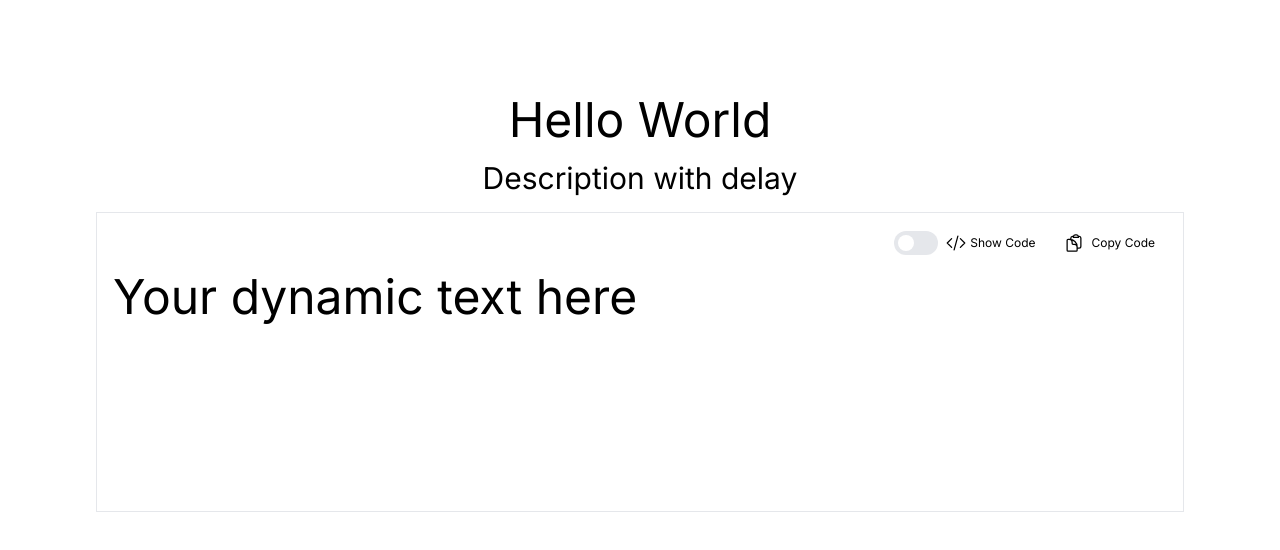
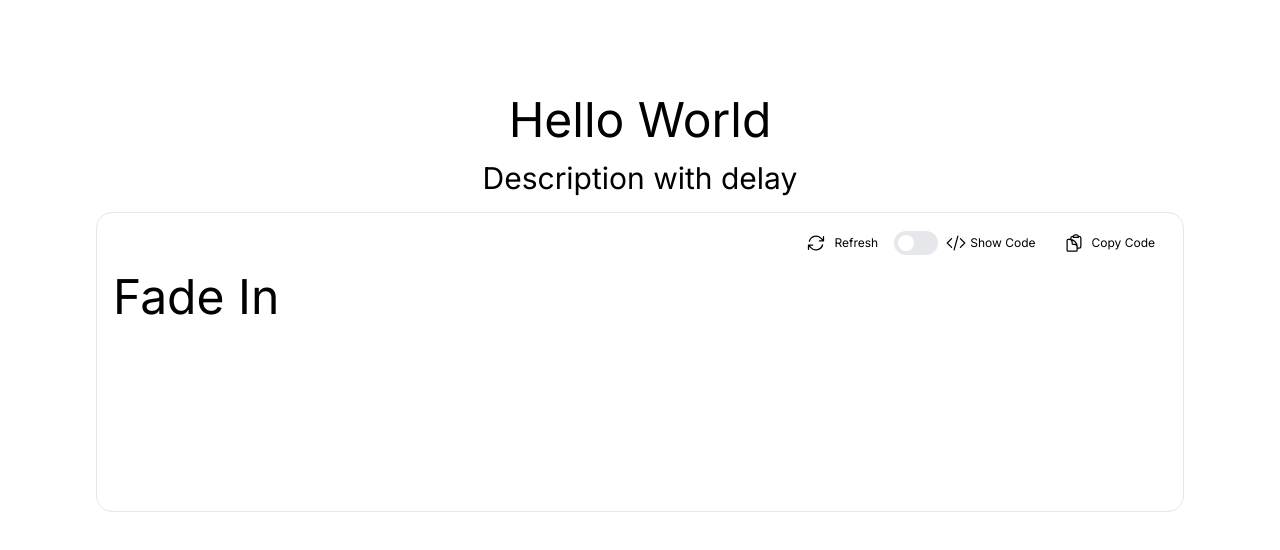
Before and after one commit to EMurrell/Motion-Repo, a Next.js app: page / in a window 1280 px wide. Shown: the top 550 px of the page. Built offline with nearby package versions, Linux system fonts and the light colour scheme.

Commit message:
update styles

```diff
--- a/app/components/Toggle.tsx
+++ b/app/components/CodePreview.tsx
@@ -9,9 +9,10 @@ import {
   CodeBracketIcon,
   ClipboardDocumentIcon,
   ClipboardDocumentCheckIcon,
+  ArrowPathIcon,
 } from "@heroicons/react/24/outline";
 
-interface ToggleProps {
+interface CodePreviewProps {
   animationComponent: ComponentType<{
     children: ReactNode;
     [key: string]: any;
@@ -21,23 +22,40 @@ interface ToggleProps {
   text: string;
 }
 
-export default function Toggle({
+export default function CodePreview({
   animationComponent: AnimationComponent,
   code,
   animationProps = {},
   text,
-}: ToggleProps) {
+}: CodePreviewProps) {
   const [showCode, setShowCode] = useState(false);
   const [copied, setCopied] = useState(false);
+  const [resetKey, setResetKey] = useState(0);
+  const [rotateIcon, setRotateIcon] = useState(false);
 
   const handleCopy = () => {
     setCopied(true);
     setTimeout(() => setCopied(false), 2000); // Reset the icon after 2 seconds
   };
 
+  const handleReset = () => {
+    setResetKey((prev) => prev + 1); // Increment the key to force re-render
+    setRotateIcon((prev) => !prev); // Toggle the rotation state
+  };
+
   return (
-    <div className="border p-4 my-4 w-full min-h-[300px]">
+    <div className="border rounded-2xl p-4 my-4 w-full min-h-[300px]">
       <div className="flex justify-end items-center mb-4">
+        <button
+          onClick={handleReset}
+          className="flex items-center mr-4 text-xs">
+          <ArrowPathIcon
+            className={`h-5 w-5 mr-2 transition-transform ${
+              rotateIcon ? "rotate-180" : ""
+            }`}
+          />
+          Refresh
+        </button>
         <Field className="flex items-center">
           <Switch
             checked={showCode}
@@ -64,7 +82,7 @@ export default function Toggle({
           </button>
         </CopyToClipboard>
       </div>
-      <AnimationComponent {...animationProps}>
+      <AnimationComponent key={resetKey} {...animationProps}>
         <div className="text-3xl sm:text-4xl lg:text-5xl">{text}</div>
       </AnimationComponent>
       {showCode && (
--- a/app/page.tsx
+++ b/app/page.tsx
@@ -1,26 +1,25 @@
 // app/page.tsx
 
 import FadeIn from "./animations/FadeIn";
-import Toggle from "./components/Toggle";
+import CodePreview from "./components/CodePreview";
 import { fadeInCode } from "./code-strings/fadeIn";
 
 export default function Home() {
   return (
     <main className="flex min-h-screen flex-col items-center p-2 sm:p-6 lg:p-24">
-      <FadeIn up={true} className="text-3xl sm:text-4xl lg:text-5xl">
-        Hello World
-      </FadeIn>
-      <FadeIn delay={0.4} className="text-xl sm:text-2xl lg:text-3xl mt-4">
+      <h1 className="text-3xl sm:text-4xl lg:text-5xl">Hello World</h1>
+      <h2 className="text-xl sm:text-2xl lg:text-3xl mt-4">
         Description with delay
-      </FadeIn>
-      <Toggle
+      </h2>
+      <CodePreview
         animationComponent={FadeIn}
         code={fadeInCode}
         animationProps={{
           delay: 0.4,
+          up: true,
           className: "text-xl sm:text-2xl lg:text-3xl mt-4",
         }}
-        text="Your dynamic text here"
+        text="Fade In"
       />
     </main>
   );
```
